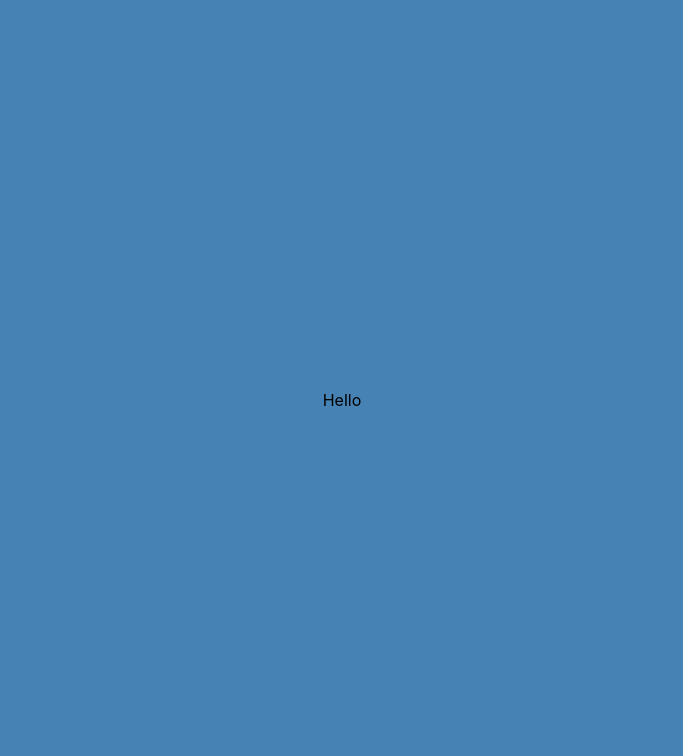
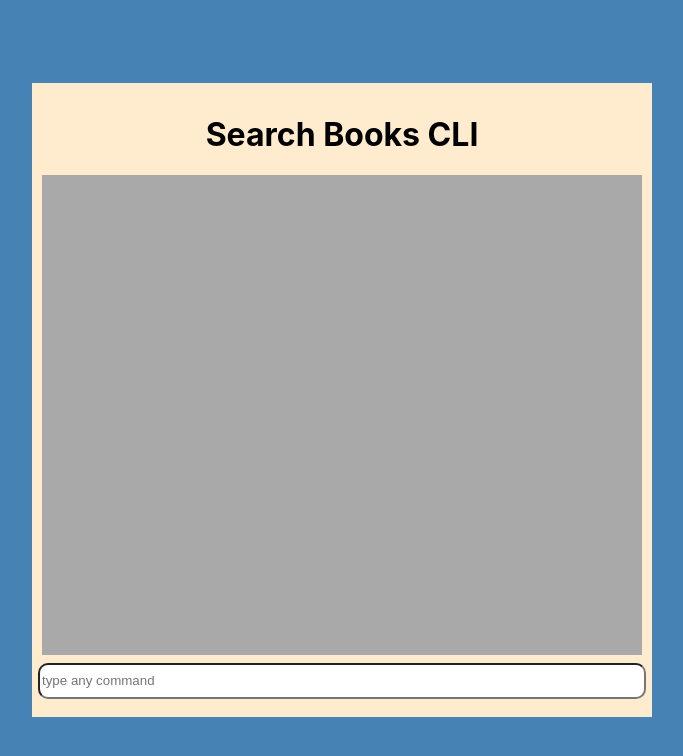
Before and after one commit to soysan/Book-Tools, a React (Create React App) app: page / in a window 1280 px wide. Shown: the top 756 px of the page, without its empty margins (298-981 px from the left). Built offline with nearby package versions, Linux system fonts and the light colour scheme.

Commit message:
🎨  take command from input

```diff
--- a/src/App.tsx
+++ b/src/App.tsx
@@ -1,8 +1,34 @@
-import React, { VFC } from 'react';
+import React, { KeyboardEvent, useCallback, useRef, useState, VFC } from 'react';
 import './App.scss';
+import CommandList from './components/CommandList';
 
 const App: VFC = () => {
-  return <div className="App">Hello</div>;
-}
+  const [command, setCommand] = useState<string>('');
+  const inputVal = useRef<HTMLInputElement>(null);
+  const KeyUpHandler = useCallback((key) => {
+    if (key === 'Enter') {
+      const input = inputVal.current?.value;
+      setCommand(input ? input : '');
+    }
+  }, [inputVal]);
+
+  return (
+    <div className="App">
+      <div className="container">
+        <h1>Search Books CLI</h1>
+        <div className="output">
+          {command && <CommandList command={command} />}
+        </div>
+        <input
+          className="input"
+          ref={inputVal}
+          type='text'
+          placeholder="type any command"
+          onKeyUp={(e: KeyboardEvent<HTMLInputElement>) => KeyUpHandler(e.key)}
+        />
+      </div>
+    </div>
+  );
+};
 
 export default App;
--- /dev/null
+++ b/src/components/CommandList.tsx
@@ -0,0 +1,20 @@
+import React, { VFC } from 'react';
+
+type Props = {
+  command: string;
+};
+
+const CommandList: VFC<Props> = (props: { command: string }) => {
+  const commandArr = props.command.split(' ');
+  return (
+    <>
+      <ul>
+        {commandArr.map((val) => (
+          <li key={val}>{val}</li>
+        ))}
+      </ul>
+    </>
+  );
+};
+
+export default CommandList;
```
